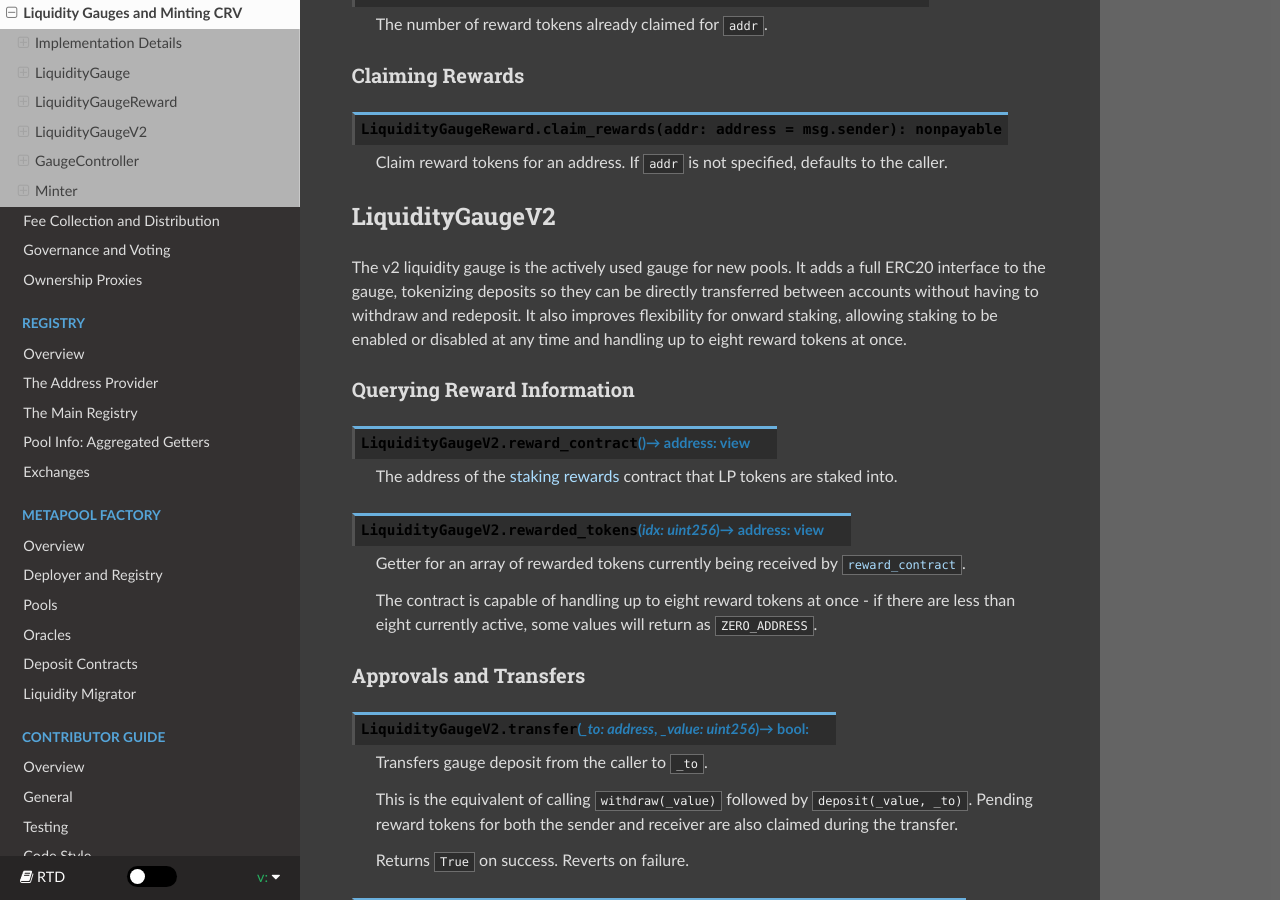
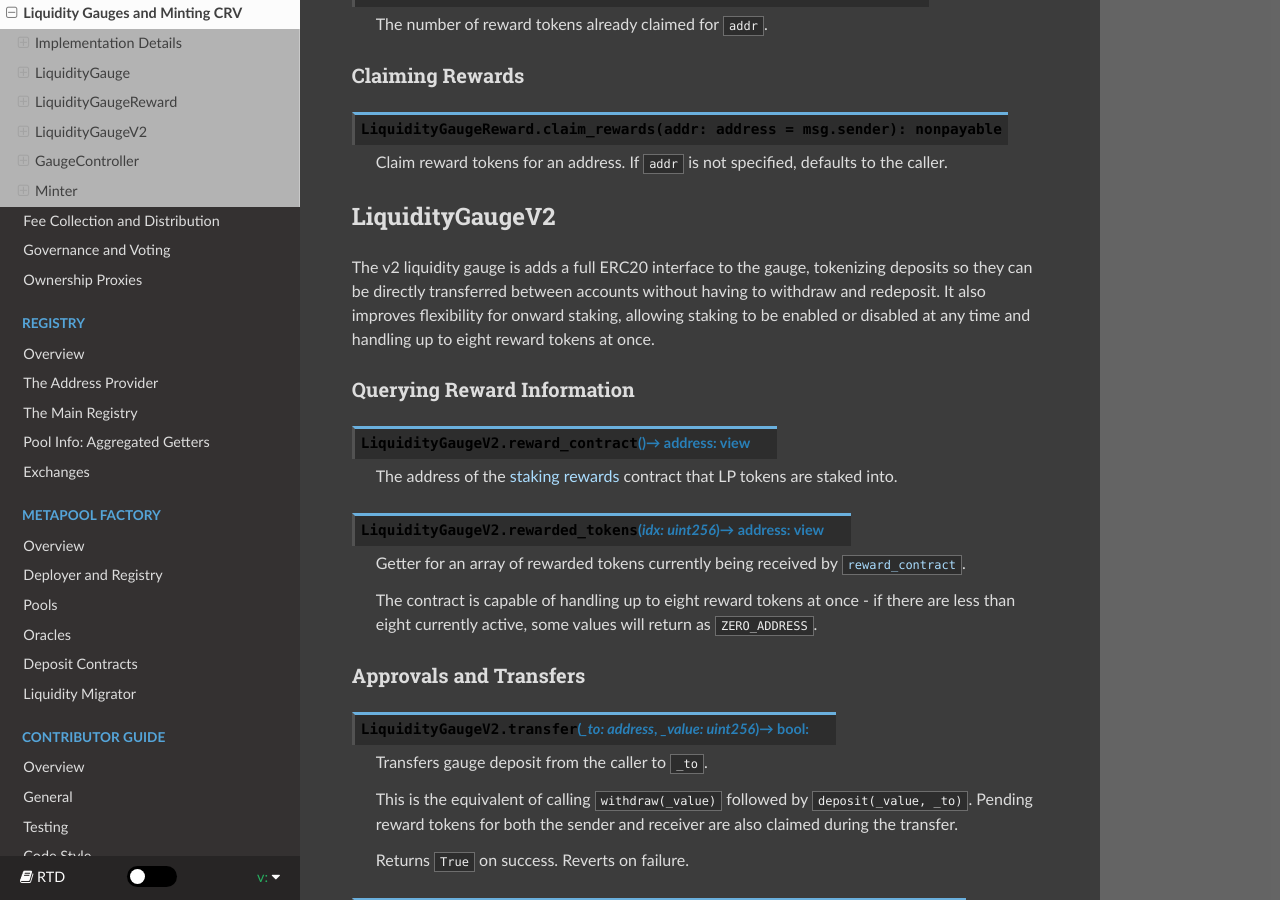
Before and after one commit to softlinkprotocol/curve-docs, a Sphinx documentation site: the page built from docs/dao-gauges.rst, in a window 1280 px wide and 900 px high, scrolled down 7035 px. Built offline with Sphinx 7.4.7 and the Read the Docs theme 2.0.0, drawn with Linux system fonts in a browser that asks for light colours.

Commit message:
fix: modify LiquidityGaugeV2 description

```diff
--- a/docs/dao-gauges.rst
+++ b/docs/dao-gauges.rst
@@ -274,7 +274,7 @@ Claiming Rewards
 LiquidityGaugeV2
 ================
 
-The v2 liquidity gauge is the actively used gauge for new pools. It adds a full ERC20 interface to the gauge, tokenizing deposits so they can be directly transferred between accounts without having to withdraw and redeposit. It also improves flexibility for onward staking, allowing staking to be enabled or disabled at any time and handling up to eight reward tokens at once.
+The v2 liquidity gauge is adds a full ERC20 interface to the gauge, tokenizing deposits so they can be directly transferred between accounts without having to withdraw and redeposit. It also improves flexibility for onward staking, allowing staking to be enabled or disabled at any time and handling up to eight reward tokens at once.
 
 Querying Reward Information
 ---------------------------
```
